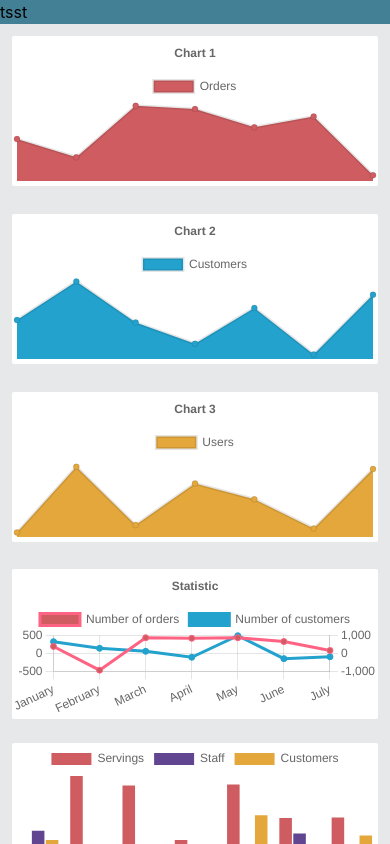
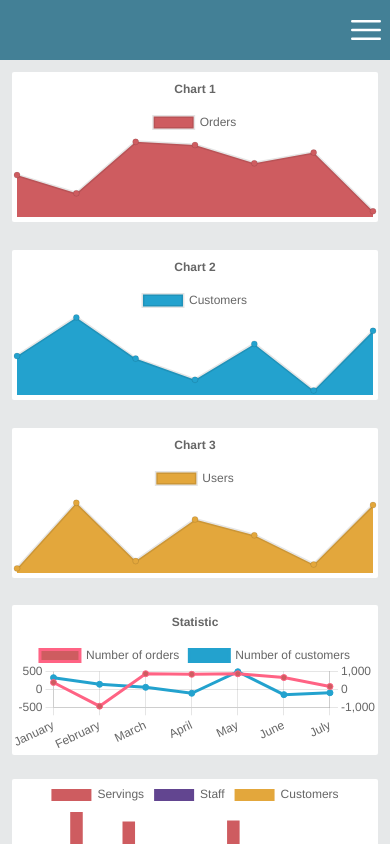
Before and after one commit to Amar-Omerika/AdminPanel, a React (Create React App) app: page / in a window 390 px wide. Built offline with nearby package versions, Linux system fonts and the light colour scheme.

Commit message:
Added responsive mobile design for navigation bar and dashboard page

```diff
--- a/src/components/SideBar/index.tsx
+++ b/src/components/SideBar/index.tsx
@@ -10,16 +10,18 @@ import {
 } from "@material-tailwind/react";
 import {
   PresentationChartBarIcon,
-  UserCircleIcon,
-  Cog6ToothIcon,
-  InboxIcon,
-  PowerIcon,
   UserIcon,
+  Bars3Icon,
 } from "@heroicons/react/24/solid";
 import { Link } from "react-router-dom";
 import { AnimatePresence, motion } from "framer-motion";
 const SideBar = () => {
   const [isMobile, setIsMobile] = useState(false);
+  const [isOpen, setIsOpen] = useState(false);
+
+  const handleHambureger = () => {
+    setIsOpen((prevValue) => !prevValue);
+  };
 
   useEffect(() => {
     const handleResize = () => {
@@ -34,11 +36,44 @@ const SideBar = () => {
     };
   }, []);
   return (
-    <>
+    <div>
       {isMobile ? (
-        <nav className="w-full h-1/6 bg-green flex flex-col">
-          <p>tsst</p>
-        </nav>
+        <div className="h-[60px] grid bg-green">
+          <button onClick={handleHambureger}>
+            <Bars3Icon className="h-12 w-12 ml-auto p-1 text-white" />
+          </button>
+          {isOpen && (
+            <AnimatePresence>
+              <motion.ul
+                layout="position"
+                initial={{ opacity: 0 }}
+                animate={{ opacity: 1 }}
+                exit={{ opacity: 0 }}
+                transition={{ duration: 0.5, delay: 0.2 }}
+                className={`py-6 text-white text-center font-customfont w-full mt-10 bg-green fixed flex flex-col basis-full uppercase`}
+              >
+                <Link to={"/"}>
+                  <motion.li
+                    initial={{ opacity: 0 }}
+                    animate={{ opacity: 1 }}
+                    transition={{ duration: 0.5, delay: 0.5 }}
+                  >
+                    Dashboard
+                  </motion.li>
+                </Link>
+                <Link to={"/customers"}>
+                  <motion.li
+                    initial={{ opacity: 0 }}
+                    animate={{ opacity: 1 }}
+                    transition={{ duration: 0.5, delay: 0.5 }}
+                  >
+                    Customers
+                  </motion.li>
+                </Link>
+              </motion.ul>
+            </AnimatePresence>
+          )}
+        </div>
       ) : (
         <Card className="h-full w-full max-w-[20rem] p-4 shadow-xl rounded-none bg-green shadow-blue-gray-900/5">
           <div className="mb-2 p-4">
@@ -66,7 +101,7 @@ const SideBar = () => {
           </List>
         </Card>
       )}
-    </>
+    </div>
   );
 };
 
```
